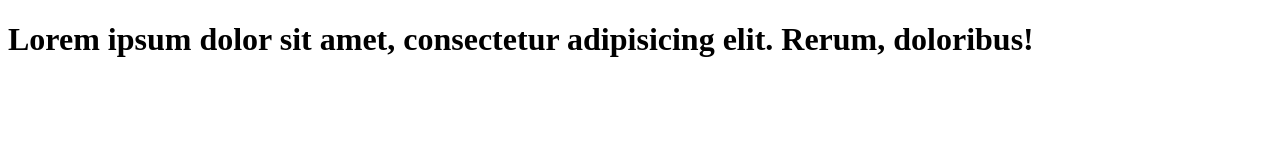
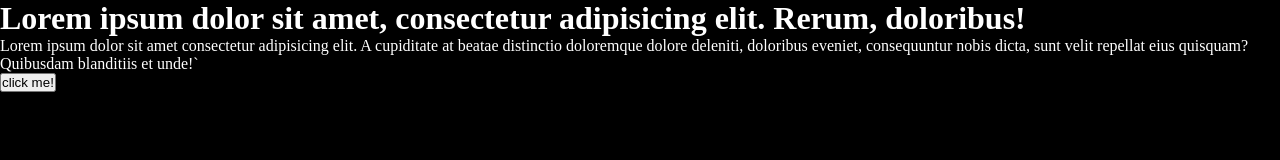
Before and after one commit to giorgitsi/project-1, a plain HTML site: page index.html in a window 1280 px wide. Drawn offline with Linux system fonts and the light colour scheme.

Commit message:
Add files via upload

```diff
--- a/index.html
+++ b/index.html
@@ -5,8 +5,11 @@
     <meta http-equiv="X-UA-Compatible" content="IE=edge">
     <meta name="viewport" content="width=device-width, initial-scale=1.0">
     <title>Document</title>
+    <link rel="stylesheet" href="style.css">
 </head>
 <body>
     <h1>Lorem ipsum dolor sit amet, consectetur adipisicing elit. Rerum, doloribus!</h1>
+    <p>Lorem ipsum dolor sit amet consectetur adipisicing elit. A cupiditate at beatae distinctio doloremque dolore deleniti, doloribus eveniet, consequuntur nobis dicta, sunt velit repellat eius quisquam? Quibusdam blanditiis et unde!`</p>
+    <button>click me!</button>
 </body>
 </html>
--- a/style.css
+++ b/style.css
@@ -0,0 +1,10 @@
+*{
+    padding: 0px;
+    margin: 0px;
+    box-sizing: border-box;
+}
+
+body{
+    background-color:black;
+    color: white;
+}
```
